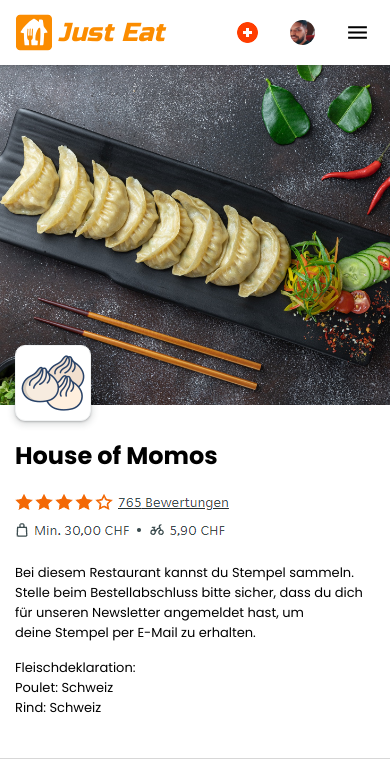
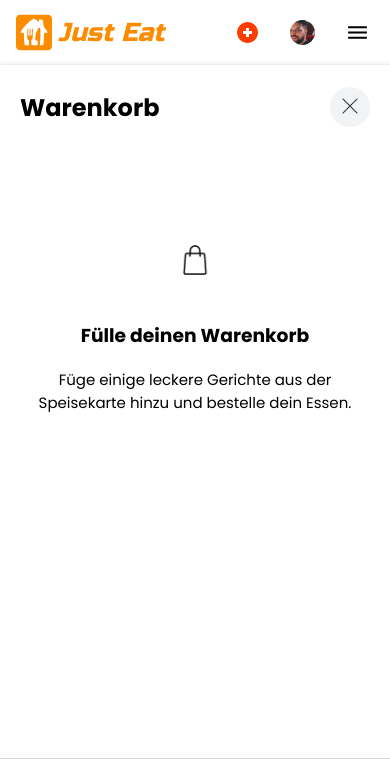
Before and after one commit to Taakeeru/just-eat-clone, a plain HTML site: page index.html in a window 390 px wide. Both pictures are taken after a click on the button "Warenkorb (80,50 CHF)". Shown: the top 766 px of the page. Drawn offline with Linux system fonts and the light colour scheme.

Commit message:
just-eat.finalsteps

```diff
--- a/index.html
+++ b/index.html
@@ -16,6 +16,13 @@
         <div id="header-title"><span>Speisekarte</span></div>
         <div class="header-icons"><img src="./img/icons/swiss.png" alt="Sprache Bild"><img class="resize" src="./img/seck.jpg" alt="Profil Bild"><img src="./img/icons/menu.svg" alt="Menü Bild"></div>
     </header>
+
+    <section class="rp-basket rp-d-none" id="rp-basket-container">
+        <div class="heading-row"><h2>Warenkorb</h2><button class="remove-button" id="remove-button" onclick="removeBasket()"><img src="./img/icons/remove.png" alt="X Bild"></button></div>
+        <div class="basket-content" id="rp-basket">
+
+        </div>
+    </section>
 
     <section class="hero-container">
         <div class="hero-img-div"><img class="hero-img" src="./img/momos.jpg" alt="Produkt Bild"></div>
--- a/script.js
+++ b/script.js
@@ -66,11 +66,13 @@ function renderMenu() {
 
 function renderBasket() {
   let basketCard = document.getElementById('basketcard');
+  let rpBasketCard = document.getElementById('rp-basketca');
 
   for (let i = 0; i < basketItems.length; i++) {
     const BASKET = basketItems[i];
 
     basketCard.innerHTML += basketCardTemplate(i, BASKET);
+    // rpBasketCard.innerHTML += basketCardTemplate(i, BASKET);
     // checkBasket(i, BASKET);
   }
 }
@@ -78,14 +80,20 @@ function renderBasket() {
 
 function checkBasket() {
   let basketContent = document.getElementById("basket");
+  let rpBasketContent = document.getElementById('rp-basket');
 
   if (basketItems == '') {
     basketContent.innerHTML = "";
     basketContent.innerHTML += emptyBasketTemplate();
+    rpBasketContent.innerHTML = "";
+    rpBasketContent.innerHTML += emptyBasketTemplate();
+
     basketItems = [];
   } else {
     basketContent.innerHTML = "";
     basketContent.innerHTML += basketTemplate();
+    rpBasketContent.innerHTML = "";
+    rpBasketContent.innerHTML += basketTemplate();
     getTotal();
   }
   renderBasket();
@@ -108,14 +116,16 @@ function addToBasket(i) {
 
 
 function showBasket() {
-  let basketContainer = document.getElementById('basket-container');
+  let basketContainer = document.getElementById('rp-basket-container');
 
-  basketContainer.classList += 'flex';
+  basketContainer.classList.remove('rp-d-none')
 }
 
 
 function removeBasket() {
+  let basketContainer = document.getElementById('rp-basket-container');
 
+  basketContainer.classList.add('rp-d-none')
 }
 
 
--- a/style.css
+++ b/style.css
@@ -2,10 +2,6 @@
 body {
     margin: 0;
     font-family: "Poppins", sans-serif;
-}
-
-.flex {
-    display: flex;
 }
 /* border: 1px solid rgba(0, 0, 0, 0.2); */
 /* END of Main-Settings */
@@ -330,11 +326,57 @@ header span {
     cursor: pointer;
     background-color: rgb(251,140,0);
 }
+
+.remove-button {
+    height: 40px;
+    width: 40px;
+    border: none;
+    background-color: #f1f3f4;
+    border-radius: 20px;
+}
+
+.remove-button:hover {
+    cursor: pointer;
+    background-color: #f9fcfd;
+}
+
+.remove-button img {
+    height: 20px;
+    width: 20px;
+}
+
+.heading-row {
+    display: flex;
+    align-items: center;
+    justify-content: space-between;
+    width: 100%;
+}
+
+.rp-basket {
+    display: none;
+}
 /* END of Basket-Container(JavaScript) */
 
 @media (max-width: 1150px) {
     .basket-container {
         display: none;
+    }
+    .rp-basket {
+        display: flex;
+        flex-direction: column;
+        align-items: center;
+        box-shadow: 0 1px 2px 0 rgba(60, 64, 67, 0.302),
+        0 2px 6px 2px rgba(60, 64, 67, 0.149);
+        position: absolute;
+        z-index: 100;
+        top: 65px;
+        right: 0;
+        bottom: 0;
+        left: 0;
+        height: 1795px;
+        min-height: 100vh;
+        background-color: white;
+        padding: 5px 20px;
     }
 
     .hero-container {
@@ -355,6 +397,7 @@ header span {
         height: 85px;
         background-color: white;
         border-top: 1px solid rgba(0, 0, 0, 0.158);
+        z-index: 999;
     }
 
     .rp-button {
@@ -383,6 +426,10 @@ header span {
         width: 30px;
         margin-right: 10px;
     }
+
+    .rp-d-none {
+        display: none !important;
+    }
 }
 
 @media (max-width: 575px) {
```
Also changed, not shown: img/icons/remove.png (added).
